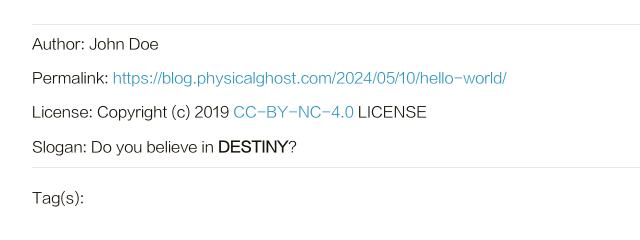
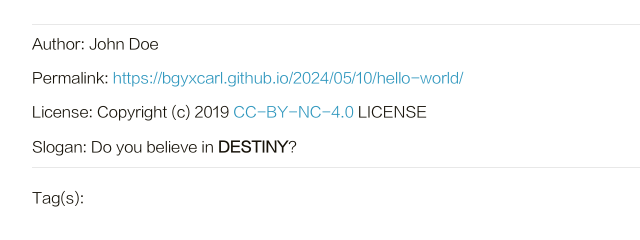
Before and after one commit to bgyxcarl/bgyxcarl.github.io, a plain HTML site: page 2024/05/10/hello-world/index.html in a window 1280 px wide. Shown: the part 1143-1383 px from the top of the page, 218-858 px from the left. Drawn offline with Linux system fonts and the light colour scheme.

Commit message:
Site updated: 2024-05-10 15:37:04

```diff
--- a/2024/05/10/hello-world/index.html
+++ b/2024/05/10/hello-world/index.html
@@ -241,7 +241,7 @@
 
                     <p class="copyright-item">
                         <span>Permalink:</span>
-                        <span><a href="https://blog.physicalghost.com/2024/05/10/hello-world/">https://blog.physicalghost.com/2024/05/10/hello-world/</a></span>
+                        <span><a href="https://bgyxcarl.github.io/2024/05/10/hello-world/">https://bgyxcarl.github.io/2024/05/10/hello-world/</a></span>
                     </p>
 
 
```
